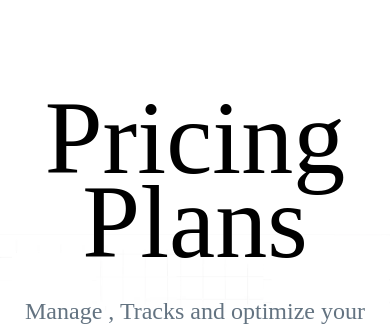
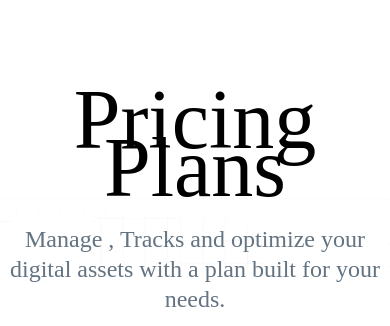
Before and after one commit to amirHsz7/PricingPlan, a Nuxt app: page /pricing in a window 390 px wide. Shown: the top 326 px of the page. Built offline with nearby package versions, Linux system fonts and the light colour scheme; no server answers.

Commit message:
add heading-3

```diff
--- a/pages/pricing/index.vue
+++ b/pages/pricing/index.vue
@@ -5,7 +5,7 @@
       <!-- background -->
       <img src="@/assets/images/background.png" class="absolute object-cover" alt="">
       <!-- title -->
-      <h1 class="heading-1 z-20 text-center">Pricing Plans</h1>
+      <h1 class="heading-3 md:heading-1 z-20 text-center">Pricing Plans</h1>
       <!-- subtitle -->
       <h2 class="heading-6 z-20 max-w-[551px] text-primary-text text-center break-before-auto">
         Manage , Tracks and optimize your digital assets with a plan built for your needs.
--- a/tailwind.config.js
+++ b/tailwind.config.js
@@ -73,6 +73,11 @@ module.exports = {
 				fontFamily: "clearsans-bold",
 				fontSize: '104px',
 				lineHeight: '84px',
+				},
+				'.heading-3': {
+				fontFamily: "clearsans-bold",
+				fontSize: '84px',
+				lineHeight: '48px',
 				},
 				'.heading-6': {
 				fontFamily: "clearsans-bold",
```
